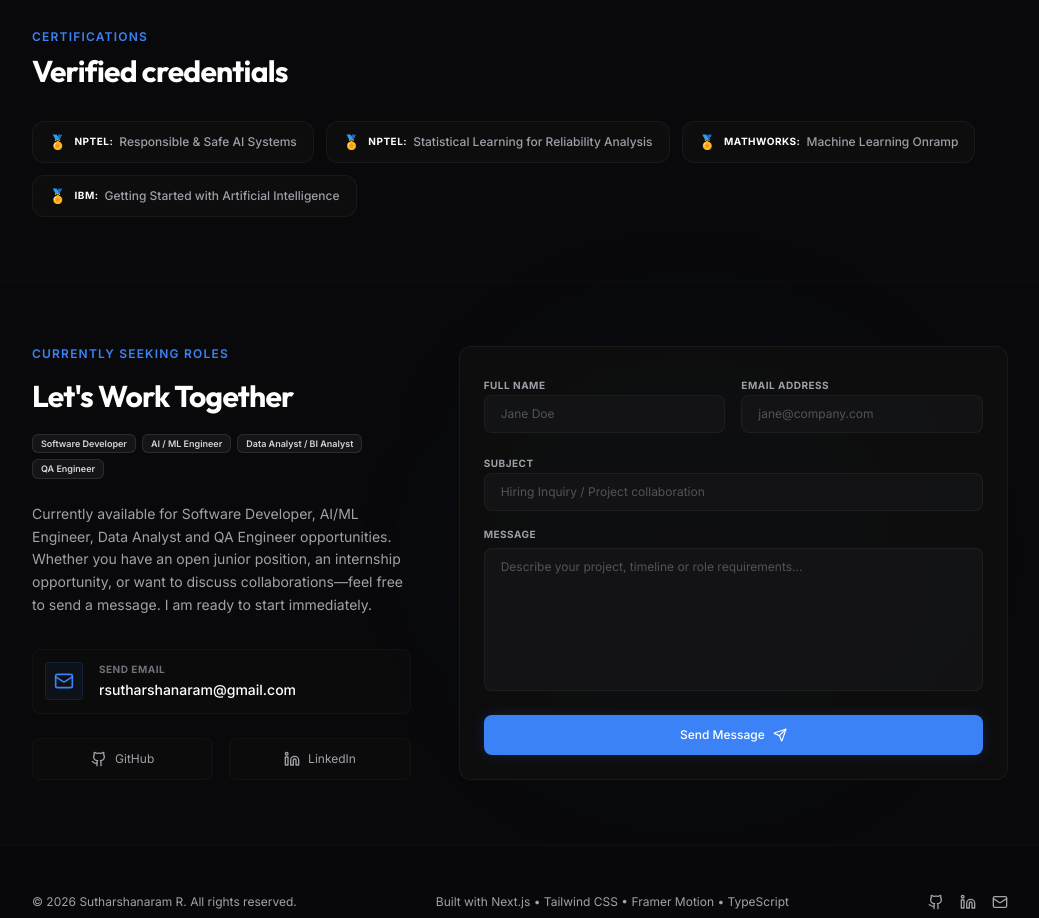
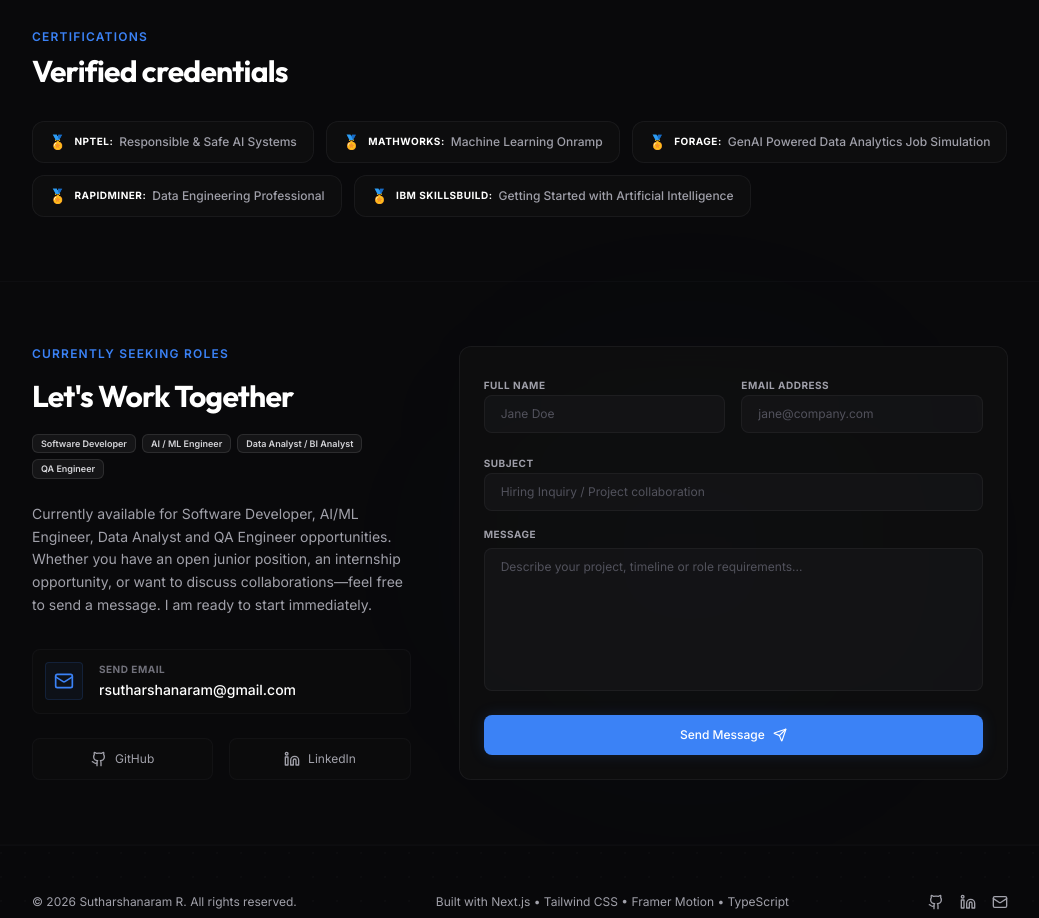
Before and after one commit to SUTHARSHANARAM/Sutharshanaram_Portfolio, a Next.js app: page / in a window 1280 px wide. Shown: the part 5100-6018 px from the top of the page, without its empty margins (120-1159 px from the left). Built offline with nearby package versions, Linux system fonts and the light colour scheme.

Commit message:
fix: update certifications with correct 5 credentials (Forage, RapidMiner added)

```diff
--- a/src/components/sections/Certifications.tsx
+++ b/src/components/sections/Certifications.tsx
@@ -11,15 +11,19 @@ export function Certifications() {
       name: "Responsible & Safe AI Systems"
     },
     {
-      provider: "NPTEL",
-      name: "Statistical Learning for Reliability Analysis"
-    },
-    {
       provider: "MathWorks",
       name: "Machine Learning Onramp"
     },
     {
-      provider: "IBM",
+      provider: "Forage",
+      name: "GenAI Powered Data Analytics Job Simulation"
+    },
+    {
+      provider: "RapidMiner",
+      name: "Data Engineering Professional"
+    },
+    {
+      provider: "IBM SkillsBuild",
       name: "Getting Started with Artificial Intelligence"
     }
   ];
```
